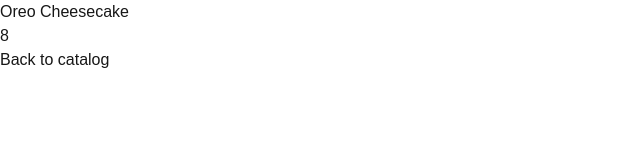
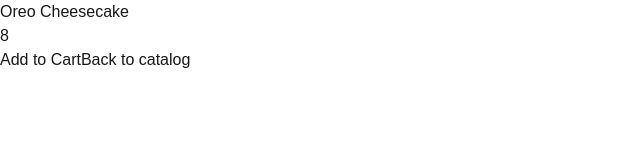
Before and after one commit to Dio-79/L-YRD, a Next.js app: page /products/1 in a window 1280 px wide. Shown: the top 160 px of the page, without its empty margins (0-640 px from the left). Built offline with nearby package versions, Linux system fonts and the light colour scheme.

Commit message:
add to cart button

```diff
--- a/app/layout.tsx
+++ b/app/layout.tsx
@@ -1,6 +1,7 @@
 import type { Metadata } from "next";
 import { Geist, Geist_Mono } from "next/font/google";
 import "./globals.css";
+import { CartProvider } from "@/context/CartContext";
 
 const geistSans = Geist({
   variable: "--font-geist-sans",
@@ -27,7 +28,9 @@
       lang="en"
       className={`${geistSans.variable} ${geistMono.variable} h-full antialiased`}
     >
-      <body className="min-h-full flex flex-col">{children}</body>
+      <body className="min-h-full flex flex-col">
+        <CartProvider>{children}</CartProvider>
+      </body>
     </html>
   );
 }
--- a/app/products/[id]/page.tsx
+++ b/app/products/[id]/page.tsx
@@ -3,10 +3,12 @@
 import { useParams } from "next/navigation";
 import { products } from "@/lib/data";
 import Link from "next/link";
+import { useCart } from "@/context/CartContext";
 
 export default function ProductDetailsPage() {
   const params = useParams();
   const id = Number(params.id);
+  const { addItem } = useCart();
 
   const product = products.find((p) => p.productID === id);
 
@@ -23,6 +25,7 @@
     <main>
       <h3>{product.name}</h3>
       <p>{product.price}</p>
+      <button onClick={() => addItem(product)}>Add to Cart</button>
       <Link href="/products">Back to catalog</Link>
     </main>
   );
--- /dev/null
+++ b/context/CartContext.tsx
@@ -0,0 +1,55 @@
+"use client";
+
+import { createContext, useContext, useState, ReactNode } from "react";
+import { CartItem, Product } from "@/types/models";
+
+interface CartContextType {
+  items: CartItem[];
+  addItem: (product: Product) => void;
+  removeItem: (productID: number) => void;
+  getTotal: () => number;
+}
+
+const CartContext = createContext<CartContextType | undefined>(undefined);
+
+export function CartProvider({ children }: { children: ReactNode }) {
+  const [items, setItems] = useState<CartItem[]>([]);
+
+  function addItem(product: Product) {
+    setItems((prevItems) => {
+      const existing = prevItems.find((i) => i.product.productID === product.productID);
+
+      if (existing) {
+        // already in cart -> bump the quantity by 1
+        return prevItems.map((i) =>
+          i.product.productID === product.productID
+            ? { ...i, quantity: i.quantity + 1 }
+            : i
+        );
+      }
+
+      // not in cart yet -> add it with quantity 1
+      return [...prevItems, { product, quantity: 1 }];
+    });
+  }
+
+  function removeItem(productID: number) {
+    setItems((prevItems) => prevItems.filter((i) => i.product.productID !== productID));
+  }
+
+  function getTotal(): number {
+    return items.reduce((sum, i) => sum + i.product.price * i.quantity, 0);
+  }
+
+  return (
+    <CartContext.Provider value={{ items, addItem, removeItem, getTotal }}>
+      {children}
+    </CartContext.Provider>
+  );
+}
+
+export function useCart() {
+  const context = useContext(CartContext);
+  if (!context) throw new Error("useCart must be used inside a CartProvider");
+  return context;
+}
```
Also changed, not shown: types/models.ts (+9 -0 lines).
